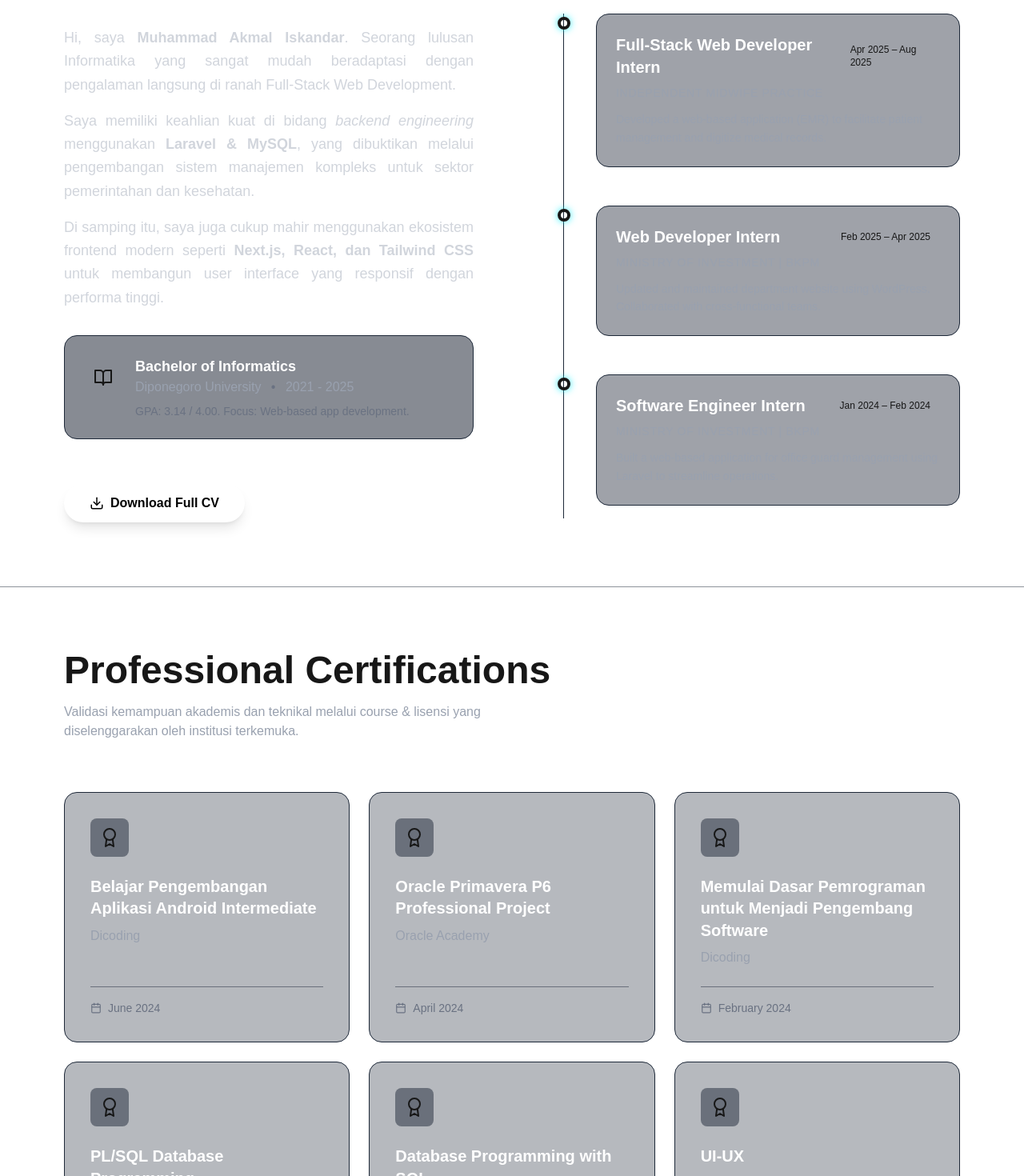
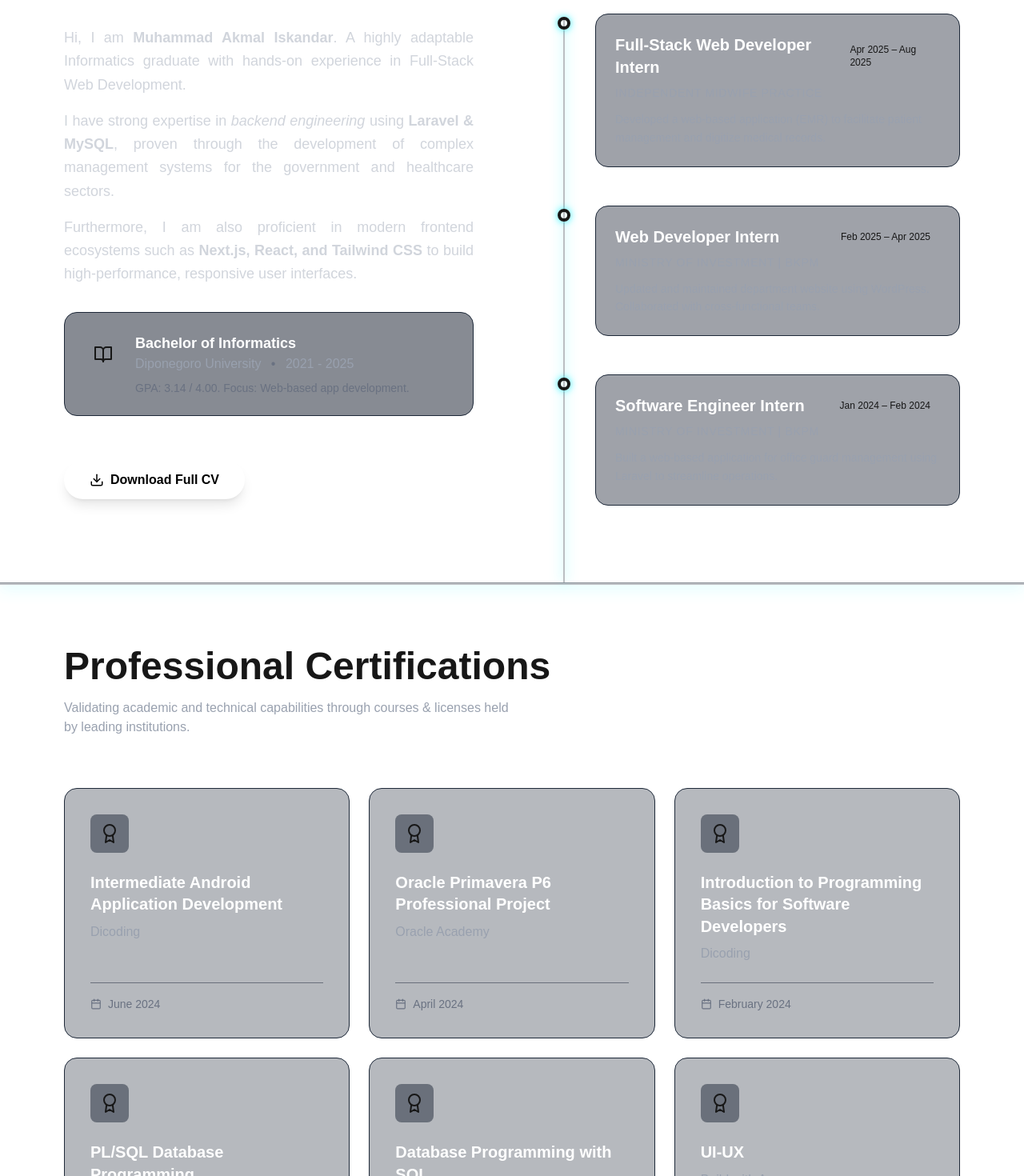
Before and after one commit to Maliskandar/maliskandar_portofolio, a Next.js app: page / in a window 1280 px wide. Shown: the part 1040-2510 px from the top of the page at 80% size. Built offline with nearby package versions, Linux system fonts and the light colour scheme.

Commit message:
fixing web

```diff
--- a/components/AboutMe.tsx
+++ b/components/AboutMe.tsx
@@ -1,7 +1,7 @@
 "use client";
 
-import React from 'react';
-import { motion } from 'framer-motion';
+import React, { useRef } from 'react';
+import { motion, useScroll } from 'framer-motion';
 import { FiDownload, FiBriefcase, FiBookOpen } from 'react-icons/fi';
 
 const experiences = [
@@ -29,8 +29,15 @@ const experiences = [
 ];
 
 const AboutMe = () => {
+    // Scroll progress line tracker
+    const lineRef = useRef<HTMLDivElement>(null);
+    const { scrollYProgress } = useScroll({
+        target: lineRef,
+        offset: ["start center", "end center"]
+    });
+
     return (
-        <section id="about" className="w-full min-h-screen bg-dark py-20 px-6 md:px-20 border-t border-gray-800/50 relative overflow-hidden">
+        <section id="about" className="w-full min-h-screen bg-dark py-20 px-6 md:px-20 border-t border-gray-800/50 relative overflow-x-clip z-10">
 
             {/* Background Accent */}
             <div className="absolute top-0 right-0 -mr-40 -mt-40 w-96 h-96 bg-primary/10 blur-[100px] rounded-full pointer-events-none z-0"></div>
@@ -62,13 +69,13 @@ const AboutMe = () => {
 
                         <div className="space-y-4 text-gray-300 leading-relaxed text-lg text-justify">
                             <p>
-                                Hi, saya <strong>Muhammad Akmal Iskandar</strong>. Seorang lulusan Informatika yang sangat mudah beradaptasi dengan pengalaman langsung di ranah Full-Stack Web Development.
+                                Hi, I am <strong>Muhammad Akmal Iskandar</strong>. A highly adaptable Informatics graduate with hands-on experience in Full-Stack Web Development.
                             </p>
                             <p>
-                                Saya memiliki keahlian kuat di bidang <em>backend engineering</em> menggunakan <strong>Laravel & MySQL</strong>, yang dibuktikan melalui pengembangan sistem manajemen kompleks untuk sektor pemerintahan dan kesehatan.
+                                I have strong expertise in <em>backend engineering</em> using <strong>Laravel & MySQL</strong>, proven through the development of complex management systems for the government and healthcare sectors.
                             </p>
                             <p>
-                                Di samping itu, saya juga cukup mahir menggunakan ekosistem frontend modern seperti <strong>Next.js, React, dan Tailwind CSS</strong> untuk membangun user interface yang responsif dengan performa tinggi.
+                                Furthermore, I am also proficient in modern frontend ecosystems such as <strong>Next.js, React, and Tailwind CSS</strong> to build high-performance, responsive user interfaces.
                             </p>
                         </div>
 
@@ -90,7 +97,7 @@ const AboutMe = () => {
                                 href="/CV Muhammad Akmal Iskandar.pdf"
                                 target="_blank"
                                 rel="noopener noreferrer"
-                                className="inline-flex items-center gap-2 px-8 py-3 bg-white text-black font-bold rounded-full hover:bg-primary hover:text-white transition-all duration-300 transform hover:-translate-y-1 shadow-lg hover:shadow-primary/30"
+                                className="inline-flex items-center gap-2 px-8 py-3 bg-white text-black font-bold rounded-full hover:bg-black hover:text-white transition-all duration-300 transform hover:-translate-y-1 shadow-lg hover:shadow-primary/30"
                             >
                                 <FiDownload size={18} /> Download Full CV
                             </a>
@@ -113,7 +120,16 @@ const AboutMe = () => {
                             <h3 className="text-2xl font-bold text-white">Work Experience</h3>
                         </div>
 
-                        <div className="relative border-l border-gray-800 ml-3 md:ml-4 space-y-12 pb-4">
+                        <div className="relative ml-2 md:ml-4 space-y-12 pb-4">
+
+                            {/* Vertical Line for About Me */}
+                            <div ref={lineRef} className="absolute left-0 top-2 -bottom-24 md:-bottom-32 w-0.5 bg-gray-800/30 origin-top z-0">
+                                <motion.div
+                                    style={{ scaleY: scrollYProgress }}
+                                    className="w-full h-full bg-linear-to-b from-primary via-secondary to-primary origin-top shadow-[0_0_15px_rgba(0,240,255,0.6)]"
+                                />
+                            </div>
+
                             {experiences.map((exp) => (
                                 <motion.div
                                     key={exp.id}
@@ -124,9 +140,9 @@ const AboutMe = () => {
                                     className="relative pl-8 md:pl-10"
                                 >
                                     {/* Timeline Dot */}
-                                    <div className="absolute w-4 h-4 rounded-full bg-primary -left-[8.5px] top-1 shadow-[0_0_10px_rgba(0,240,255,0.8)] border-4 border-dark"></div>
+                                    <div className="absolute w-4 h-4 rounded-full bg-primary -left-1.75 top-1 shadow-[0_0_10px_rgba(0,240,255,0.8)] border-4 border-dark z-10 transition-transform duration-300 hover:scale-150 cursor-pointer"></div>
 
-                                    <div className="bg-gray-900/40 hover:bg-gray-800/60 p-6 rounded-2xl border border-gray-800 hover:border-gray-600 transition-colors duration-300">
+                                    <div className="bg-gray-900/40 hover:bg-gray-800/60 p-6 rounded-2xl border border-gray-800 hover:border-gray-600 transition-colors duration-300 relative z-10">
                                         <div className="flex flex-col md:flex-row md:items-center justify-between mb-2 gap-2">
                                             <h4 className="text-xl font-bold text-white">{exp.role}</h4>
                                             <span className="text-xs font-mono text-primary bg-primary/10 px-3 py-1 rounded-full w-fit">
--- a/components/Certifications.tsx
+++ b/components/Certifications.tsx
@@ -1,13 +1,13 @@
 "use client";
 
-import React from 'react';
-import { motion } from 'framer-motion';
+import React, { useRef } from 'react';
+import { motion, useScroll, useTransform } from 'framer-motion';
 import { FiAward, FiCalendar } from 'react-icons/fi';
 
 const certifications = [
     {
         id: 1,
-        title: "Belajar Pengembangan Aplikasi Android Intermediate",
+        title: "Intermediate Android Application Development",
         issuer: "Dicoding",
         date: "June 2024",
     },
@@ -19,7 +19,7 @@ const certifications = [
     },
     {
         id: 3,
-        title: "Memulai Dasar Pemrograman untuk Menjadi Pengembang Software",
+        title: "Introduction to Programming Basics for Software Developers",
         issuer: "Dicoding",
         date: "February 2024",
     },
@@ -55,9 +55,27 @@ const cardVariants = {
 };
 
 const Certifications = () => {
+    const sectionRef = useRef<HTMLElement>(null);
+    const { scrollYProgress } = useScroll({
+        target: sectionRef,
+        offset: ["start center", "end center"]
+    });
+
+    // Horizontal spread logic: Completes by the time user scrolls 15% of the section
+    const scaleX = useTransform(scrollYProgress, [0, 0.15], [0, 1]);
+
     return (
-        <section id="certifications" className="w-full min-h-screen bg-dark py-20 px-6 md:px-20 border-t border-gray-800/50">
-            <div className="max-w-7xl mx-auto">
+        <section ref={sectionRef} id="certifications" className="relative w-full min-h-screen bg-dark py-20 px-6 md:px-20 border-t border-gray-800/50 overflow-hidden">
+
+            {/* Horizontal Branch Line (Spreads Left & Right at the top) */}
+            <div className="absolute top-0 left-0 w-full h-0.5 bg-gray-800/30 z-0">
+                <motion.div
+                    style={{ scaleX }}
+                    className="w-full h-full bg-linear-to-r from-transparent via-secondary to-transparent origin-center shadow-[0_0_20px_rgba(0,240,255,0.8)]"
+                />
+            </div>
+
+            <div className="max-w-7xl mx-auto relative z-10">
 
                 <motion.div
                     initial={{ opacity: 0, y: 30 }}
@@ -70,7 +88,7 @@ const Certifications = () => {
                         Professional <span className="text-primary">Certifications</span>
                     </h2>
                     <p className="text-gray-400 max-w-xl mx-auto md:mx-0">
-                        Validasi kemampuan akademis dan teknikal melalui course & lisensi yang diselenggarakan oleh institusi terkemuka.
+                        Validating academic and technical capabilities through courses & licenses held by leading institutions.
                     </p>
                 </motion.div>
 
--- a/components/ContactTerminal.tsx
+++ b/components/ContactTerminal.tsx
@@ -62,12 +62,12 @@ const ContactTerminal = () => {
         setStatus('processing');
         setLogs(["> Initializing handshake...", "> Validating input fields..."]);
 
-        // Efek visual tetap ada agar terlihat keren
+        // Visual effect remains for cool factor
         setTimeout(() => setLogs(prev => [...prev, "> Encrypting data (TLSv1.3)..."]), 500);
         setTimeout(() => setLogs(prev => [...prev, "> Connecting to mail server..."]), 1000);
 
         try {
-            // PANGGIL API SUNGGUHAN DI SINI
+            // CALL REAL API HERE
             const response = await fetch('/api/contact', {
                 method: 'POST',
                 headers: {
@@ -77,14 +77,14 @@ const ContactTerminal = () => {
             });
 
             if (response.ok) {
-                // Jika sukses
+                // If success
                 setLogs(prev => [...prev, "> Payload delivered.", "> Server responded: 200 OK"]);
                 setStatus('success');
                 setFormData({ email: '', message: '' });
             } else {
-                // Jika gagal
+                // If failed
                 setLogs(prev => [...prev, "> Error: Server rejected connection.", "> Status: 500"]);
-                setStatus('idle'); // Kembalikan ke mode input
+                setStatus('idle'); // Return to input mode
             }
         } catch (error) {
             setLogs(prev => [...prev, "> Critical Error: Network unreachable."]);
@@ -97,7 +97,7 @@ const ContactTerminal = () => {
 
                 <div className="text-center mb-12">
                     <h2 className="text-3xl md:text-4xl font-bold mb-4">Initialize <span className="text-primary">Contact</span></h2>
-                    <p className="text-gray-400">Siap memulai proyek baru? Kirimkan transmisi di bawah ini.</p>
+                    <p className="text-gray-400">Ready to start a new project? Send your transmission below.</p>
                 </div>
 
                 {/* Terminal Window */}
--- a/components/Hero.tsx
+++ b/components/Hero.tsx
@@ -168,17 +168,17 @@ const Hero = () => {
                             </motion.div>
 
                             {/* Floating Tech Badges (3D depth effect) */}
-                            <motion.div
+                            {/* <motion.div
                                 style={{ translateZ: 80 }}
                                 className="absolute top-8 left-8 bg-black/40 backdrop-blur px-4 py-2 border border-white/10 rounded-lg text-xs font-mono text-gray-300"
                             >
-                                PHP v8.2
-                            </motion.div>
+
+                            </motion.div> */}
                             <motion.div
                                 style={{ translateZ: 100 }}
                                 className="absolute bottom-16 -right-6 md:-right-2 bg-primary/10 backdrop-blur px-4 py-2 border border-primary/20 rounded-lg text-xs font-bold text-primary"
                             >
-                                Laravel 10.x
+                                S.Kom
                             </motion.div>
                         </div>
                     </motion.div>
--- a/components/ProjectBento.tsx
+++ b/components/ProjectBento.tsx
@@ -103,7 +103,7 @@ const ProjectBento = () => {
     const [selectedProject, setSelectedProject] = useState<Project | null>(null);
 
     return (
-        <section id="work" className="relative w-full min-h-screen bg-dark py-24 px-6 md:px-20 overflow-hidden font-sans">
+        <section id="work" className="relative w-full min-h-screen bg-dark py-24 px-6 md:px-20 overflow-hidden font-sans border-t border-gray-800/50">
 
             {/* Header */}
             <div className="max-w-7xl mx-auto mb-16 relative z-10 flex flex-col md:flex-row md:items-end justify-between gap-6 px-2">
--- a/components/TechMarquee.tsx
+++ b/components/TechMarquee.tsx
@@ -38,8 +38,8 @@ const MarqueeRow = ({ items, reverse = false, speed = 40 }: { items: typeof fron
     return (
         <div className="relative flex w-full overflow-hidden py-4 group">
             {/* Fade overlays for the edges */}
-            <div className="absolute top-0 left-0 w-24 md:w-48 h-full bg-gradient-to-r from-dark to-transparent z-10 pointer-events-none" />
-            <div className="absolute top-0 right-0 w-24 md:w-48 h-full bg-gradient-to-l from-dark to-transparent z-10 pointer-events-none" />
+            <div className="absolute top-0 left-0 w-24 md:w-48 h-full bg-linear-to-r from-dark to-transparent z-10 pointer-events-none" />
+            <div className="absolute top-0 right-0 w-24 md:w-48 h-full bg-linear-to-l from-dark to-transparent z-10 pointer-events-none" />
 
             <motion.div
                 className="flex gap-4 md:gap-8 min-w-max"
@@ -53,7 +53,7 @@ const MarqueeRow = ({ items, reverse = false, speed = 40 }: { items: typeof fron
                 {duplicatedItems.map((tech, index) => (
                     <div
                         key={index}
-                        className="flex flex-col items-center justify-center min-w-[120px] md:min-w-[160px] p-6 bg-gray-900/30 backdrop-blur-sm border border-gray-800 rounded-2xl hover:bg-gray-800/80 transition-all duration-300 group-hover:pause"
+                        className="flex flex-col items-center justify-center min-w-30 md:min-w-40 p-6 bg-gray-900/30 backdrop-blur-sm border border-gray-800 rounded-2xl hover:bg-gray-800/80 transition-all duration-300 group-hover:pause"
                         style={{ '--hover-color': tech.color } as React.CSSProperties}
                         onMouseEnter={(e) => {
                             e.currentTarget.style.borderColor = tech.color;
@@ -87,7 +87,7 @@ const TechMarquee = () => {
         <section id="stack" className="relative w-full py-24 bg-dark overflow-hidden border-t-2 border-b-2 border-gray-900/50">
 
             {/* Grid Background Pattern */}
-            <div className="absolute inset-x-0 top-0 h-full opacity-[0.03] pointer-events-none bg-[radial-gradient(ellipse_at_center,_var(--tw-gradient-stops))] from-white via-dark to-dark" />
+            <div className="absolute inset-x-0 top-0 h-full opacity-[0.03] pointer-events-none bg-[radial-gradient(ellipse_at_center,var(--tw-gradient-stops))] from-white via-dark to-dark z-0" />
 
             {/* Section Header */}
             <div className="max-w-7xl mx-auto px-6 md:px-20 mb-16 relative z-10 text-center md:text-left flex flex-col md:flex-row md:items-end justify-between gap-6">
```
